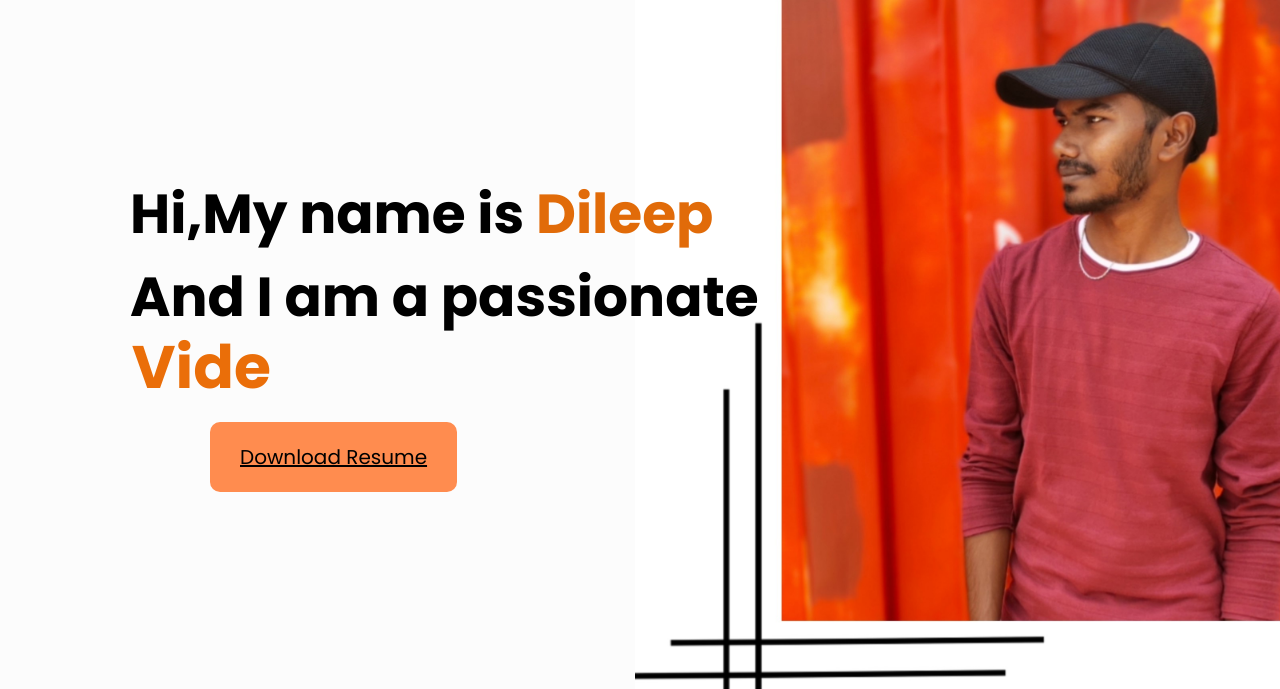
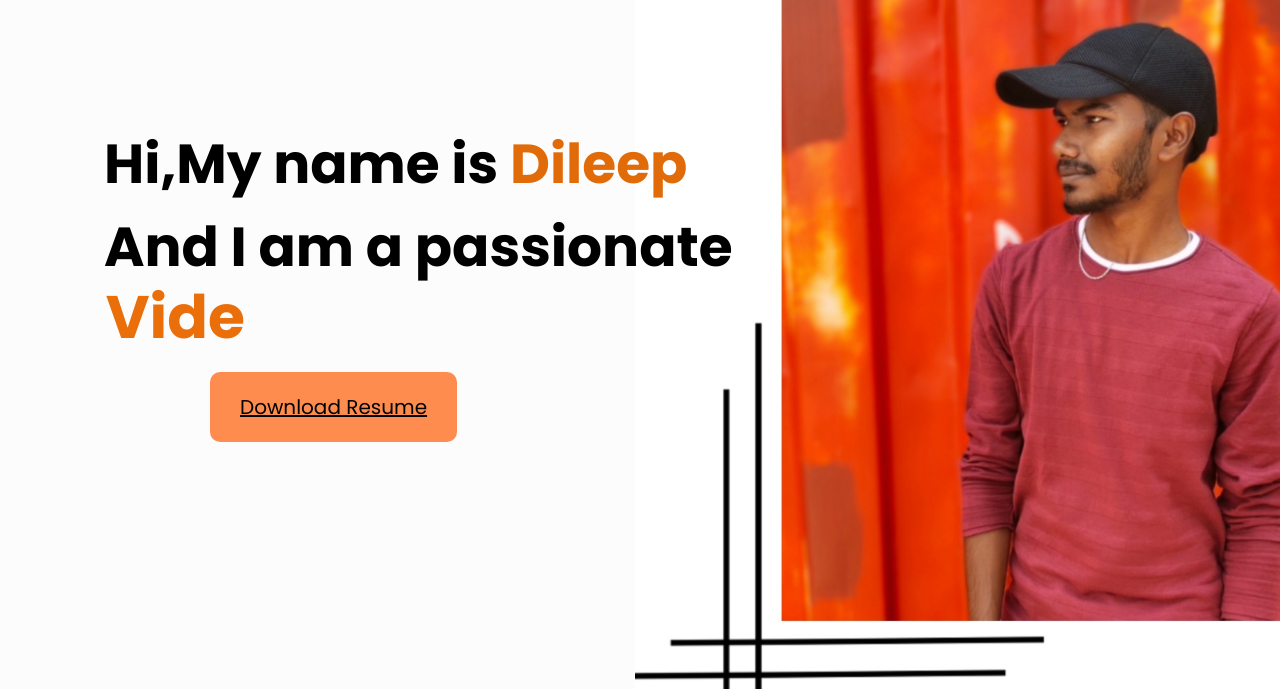
Before and after one commit to ursdileep369/myportfolio, a plain HTML site: page index.html in a window 1280 px wide. Shown: the part 111-800 px from the top of the page. Drawn offline with nearby package versions, Linux system fonts and the light colour scheme.

Commit message:
Update style.css

```diff
--- a/style.css
+++ b/style.css
@@ -57,13 +57,12 @@ nav ul li a:hover::after{
     align-items: stretch;
     justify-content: center;
 }
-
-.header-text{
+.header-text {
     padding: 5px 10%;
     font-size: 35px;
     display: flex;
-    margin-left: 2px;
-    margin-top: -594px;
+    margin-left: -24px;
+    margin-top: -644px;
     flex-direction: row;
     justify-content: flex-start;
     align-items: flex-start;
```
